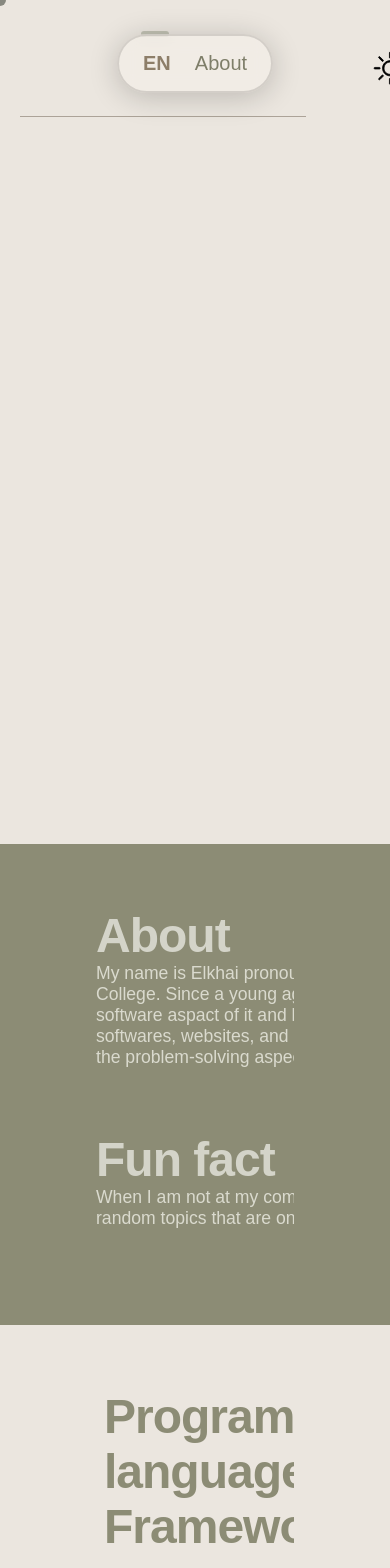
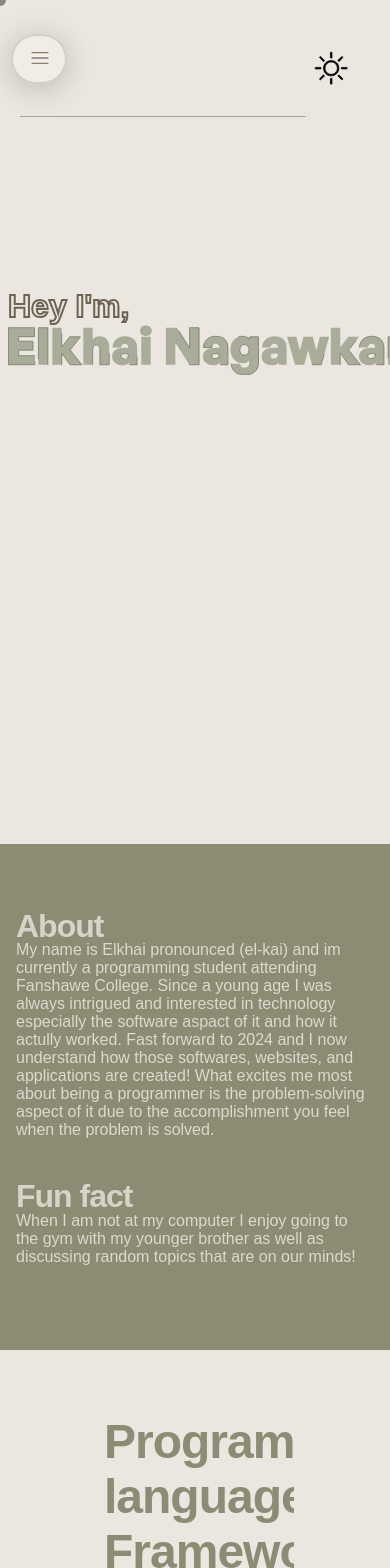
Before and after one commit to ElkhaiNagawkar/Elkhai-Nagawkar-Portfolio, a React (Create React App) app in the folder elkhai-nagawkar-portfolio-app/: page / in a window 390 px wide. Shown: the top 1568 px of the page. Built offline with nearby package versions, Linux system fonts and the light colour scheme; a web font is replaced by a local one.

Commit message:
Commit #17
Started working on mobile view
added new navbar to mobile view

```diff
--- a/elkhai-nagawkar-portfolio-app/package.json
+++ b/elkhai-nagawkar-portfolio-app/package.json
@@ -8,8 +8,9 @@
     "@testing-library/user-event": "^13.5.0",
     "react": "^18.2.0",
     "react-dom": "^18.2.0",
+    "react-icons": "^5.0.1",
     "react-intersection-observer": "^9.5.3",
-    "react-scripts": "5.0.1",
+    "react-scripts": "^5.0.1",
     "web-vitals": "^2.1.4"
   },
   "scripts": {
--- a/elkhai-nagawkar-portfolio-app/src/HelperComponents/Navbar.js
+++ b/elkhai-nagawkar-portfolio-app/src/HelperComponents/Navbar.js
@@ -1,9 +1,30 @@
 import React from "react";
+import { RxHamburgerMenu } from "react-icons/rx";
+import { HiMiniXMark } from "react-icons/hi2";
 
 export default function Navbar(props) {
+  const [windowSize, setWindowSize] = React.useState(window.screen.width);
+  window.addEventListener("resize", () => {
+    setWindowSize(window.screen.width);
+  });
+
   function handleClick(e) {
-    const element = document.querySelector(`.${e.target.id}--div`);
-    element.scrollIntoView({ behavior: "smooth", block: "center" });
+    if (windowSize > 480) {
+      const element = document.querySelector(`.${e.target.id}--div`);
+      element.scrollIntoView({ behavior: "smooth", block: "center" });
+    } else {
+      document.querySelector(".full--nav")?.classList.toggle("show--navbar");
+      document
+        .querySelector(".main--navbar")
+        ?.classList.toggle("hide--main--navbar");
+      document
+        .querySelector(".navbar--hamburger")
+        ?.classList.toggle("hide--ham");
+      if (e.target.id) {
+        const element = document.querySelector(`.${e.target.id}--div`);
+        element.scrollIntoView({ behavior: "smooth", block: "center" });
+      }
+    }
   }
 
   if (props.theme === "dark") {
@@ -18,6 +39,9 @@ export default function Navbar(props) {
     document
       .querySelector(".main--navbar")
       ?.classList.add("dark--mode--main--navbar");
+    document
+      .querySelector(".navbar--hamburger")
+      ?.classList.add("dark--mode--seondary");
   } else {
     document.querySelector(".navbar")?.classList.remove("dark--mode--navbar");
     document
@@ -35,6 +59,9 @@ export default function Navbar(props) {
     document
       .querySelector(".main--navbar")
       ?.classList.remove("dark--mode--main--navbar");
+    document
+      .querySelector(".navbar--hamburger")
+      ?.classList.remove("dark--mode--seondary");
   }
 
   return (
@@ -55,8 +82,14 @@ export default function Navbar(props) {
             <span className={`navbar--name`} id="heropage">
               agawkar
             </span>
+            <div className="navbar--hamburger">
+              <RxHamburgerMenu />
+            </div>
           </div>
-          <ul className={`main--navbar`}>
+          <ul className={`main--navbar hide--main--navbar`}>
+            <li onClick={handleClick} id="heropage" className="home--mobile">
+              Home
+            </li>
             <li onClick={handleClick} id="about">
               About
             </li>
--- a/elkhai-nagawkar-portfolio-app/src/index.css
+++ b/elkhai-nagawkar-portfolio-app/src/index.css
@@ -2,6 +2,10 @@
   padding: 0;
   margin: 0;
   box-sizing: border-box;
+}
+
+::-webkit-scrollbar {
+  width: 0;
 }
 
 .body {
@@ -97,10 +101,18 @@
 }
 
 .navbar {
-  padding: 2rem;
   font-size: 20px;
   color: #8d7e69;
   font-weight: bolder;
+  height: 13.5vh;
+}
+
+.navbar--hamburger {
+  display: none;
+}
+
+.home--mobile {
+  display: none;
 }
 
 .navbar::after {
@@ -243,27 +255,28 @@
   display: flex;
   justify-content: center;
   flex-direction: column;
-  padding-left: 6rem;
 }
 
 .greeting {
   font-size: 6rem;
+  height: auto;
   color: #6e6353;
   -webkit-text-fill-color: transparent;
   -webkit-text-stroke-width: 2px;
-  line-height: 9rem;
   font-family: "General Sans", sans-serif;
   animation: top-slide 1.3s ease-in-out forwards 3.6s;
   overflow: hidden;
   opacity: 0;
+  margin-left: 5.7rem;
 }
 
 .name {
-  font-size: 9rem;
   color: #535547;
   line-height: 1rem;
   margin-left: 0.4rem;
   animation: name-fadeIn 1.3s ease-out forwards 8.6s;
+  height: auto;
+  margin-left: 6rem;
 }
 
 .name--fade {
@@ -273,6 +286,7 @@
 .name path:nth-child(1) {
   stroke-dasharray: 279.6;
   stroke-dashoffset: 279.6;
+
   animation: name-anim 1.5s ease-out forwards 5.2s;
 }
 
@@ -346,7 +360,7 @@
   font-family: "Supreme", sans-serif;
   width: 35%;
   padding-top: 0.5rem;
-  margin-left: 0.4rem;
+  margin-left: 5.8rem;
   font-size: 1.2rem;
   line-height: 1.5rem;
   opacity: 0;
@@ -876,6 +890,118 @@
   background: rgb(231, 229, 229);
 }
 
+/* Mobile Design */
+@media screen and (max-width: 480px) {
+  .full--nav {
+    inset: 4% 85% 90% 5%;
+    gap: 0;
+  }
+
+  .show--navbar {
+    inset: 1% 1%;
+  }
+
+  .hide--main--navbar {
+    display: none;
+  }
+
+  .main--navbar {
+    flex-direction: column;
+  }
+
+  .navbar--name {
+    display: none;
+  }
+
+  .nav--indicator {
+    display: none;
+  }
+
+  .picker {
+    justify-content: center;
+    align-items: center;
+    padding: 1rem 2rem;
+  }
+
+  .navbar--hamburger {
+    display: block;
+    margin-left: -0.7rem;
+    margin-bottom: -0.2rem;
+  }
+
+  .LightDark--div {
+    inset: 5.8% 0% 0% 80%;
+  }
+
+  #about,
+  #projects,
+  #contact,
+  #toolbox,
+  #heropage {
+    animation: none;
+    padding: 1rem 0rem;
+    font-size: 1.5rem;
+  }
+
+  .home--mobile {
+    display: block;
+  }
+
+  .hide--ham {
+    display: none;
+  }
+
+  .hero--text {
+    height: 65vh;
+  }
+
+  .greeting {
+    font-size: 2rem;
+    margin-left: 0.5rem;
+  }
+
+  .name {
+    width: 25rem;
+    margin-left: 0.5rem;
+  }
+
+  .hero--description {
+    margin-left: 0.5rem;
+    width: 79vw;
+    font-size: 1rem;
+    line-height: 1.1rem;
+  }
+
+  .status {
+    margin-left: 0.5rem;
+    font-size: 1rem;
+    width: 90vw;
+    margin-top: 20%;
+  }
+
+  .scroll--div {
+    inset: 75% 0% 0% 94%;
+  }
+
+  .about--section {
+    padding: 4rem 0rem 2rem 1rem;
+    height: 60vh;
+  }
+
+  .about--paragraph--div {
+    width: 100vw;
+  }
+
+  .about--header {
+    font-size: 2rem;
+  }
+
+  .about--paragraph {
+    width: 90vw;
+    font-size: 1rem;
+  }
+}
+
 @keyframes preloader-anim {
   0% {
     opacity: 0;
@@ -999,29 +1125,3 @@
     opacity: 1;
   }
 }
-
-/* @keyframes light-on-anim {
-  0% {
-    filter: drop-shadow(0 0 5rem white);
-    fill: transparent;
-  }
-  20% {
-    filter: none;
-  }
-  40% {
-    filter: drop-shadow(0 0 5rem white);
-  }
-  60% {
-    filter: none;
-  }
-  70% {
-    filter: drop-shadow(0 0 5rem white);
-  }
-  85% {
-    filter: none;
-  }
-  100% {
-    filter: drop-shadow(0 0 10rem white);
-    fill: #f8f8ff;
-  }
-} */
```
Also changed, not shown: 1 other file (tests, documents, lock files or other folders).
